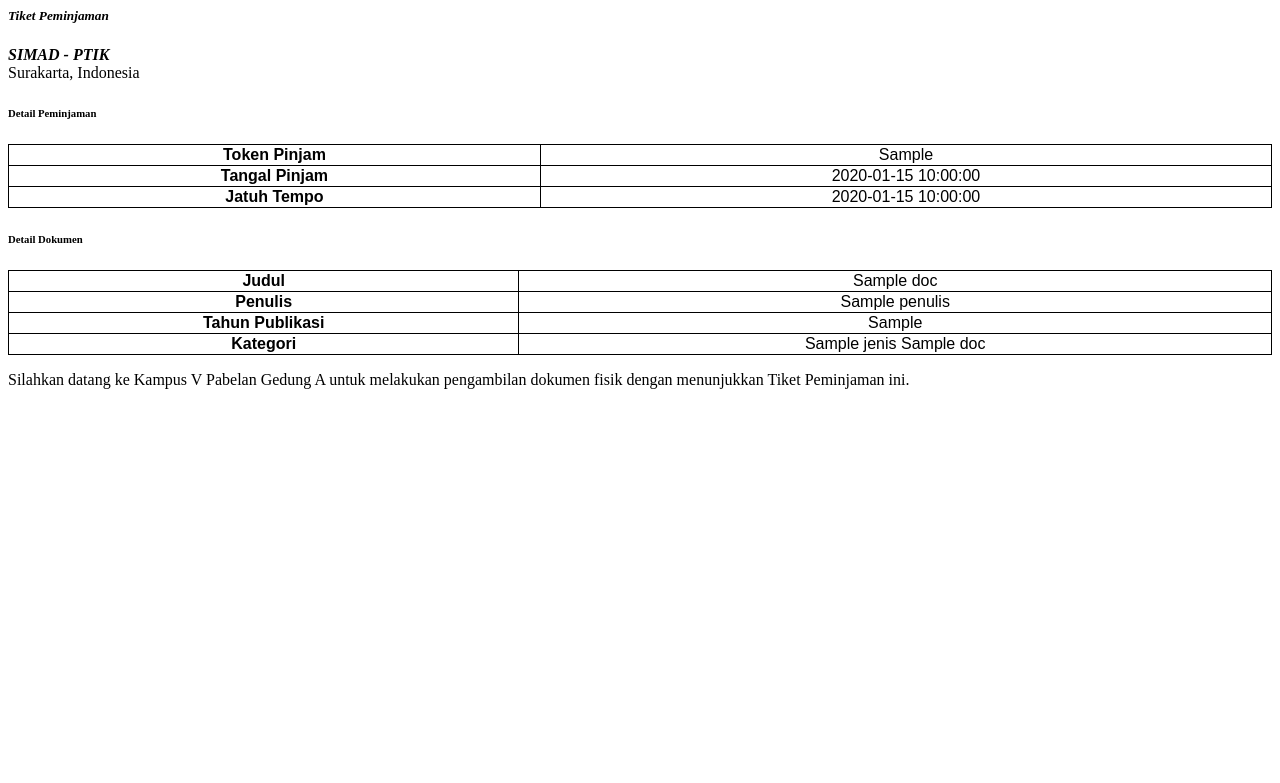
After one commit to arifpatanduk/ci4uas, a CodeIgniter 4 app: template app/Views/user/peminjaman/tiket.php in a window 1280 px wide. The commit adds this page. Shown: the top 783 px of the page. Run offline with PHP 8.4 and a stand-in for CodeIgniter, Linux system fonts and the light colour scheme; the template is opened without the code that fills it: most values are stand-ins (such as "Sample title", 1, 10 or a date in 2020); some libraries are stand-ins or nearby versions.

Commit message:
create cetak tiket

```diff
--- a/app/Config/Routes.php
+++ b/app/Config/Routes.php
@@ -61,6 +61,7 @@ $routes->get('/user/doc/(:segment)', 'Member\DocController::detail_member/$1');
 $routes->group('user', ['filter' => 'role:member'], function ($routes) {
 	$routes->get('peminjaman', 'Member\PeminjamanController::index');
 	$routes->get('peminjaman/detail/(:segment)', 'Member\PeminjamanController::detail_pinjam/$1');
+	$routes->get('peminjaman/tiket/(:segment)', 'Member\PeminjamanController::tiket/$1');
 	$routes->post('peminjaman/pinjam/(:segment)', 'Member\PeminjamanController::pinjam/$1');
 });
 
--- a/app/Views/user/peminjaman/index.php
+++ b/app/Views/user/peminjaman/index.php
@@ -65,7 +65,7 @@
                                     </td>
                                     <td class="min">
                                         <a href="<?= base_url('user/peminjaman/detail/' . $data['id_peminjaman']); ?>" class="btn btn-sm btn-secondary mx-1"><i class="fas fa-eye"></i> Detail</a>
-                                        <a href="#" class="btn btn-sm btn-primary mx-1"><i class="fas fa-download"></i> Tiket</a>
+                                        <a href="<?= base_url('user/peminjaman/tiket/' . $data['id_peminjaman']); ?>" class="btn btn-sm btn-primary mx-1"><i class="fas fa-download"></i> Tiket</a>
                                     </td>
                                 </tr>
                             <?php endforeach; ?>
--- /dev/null
+++ b/app/Views/user/peminjaman/tiket.php
@@ -0,0 +1,86 @@
+<html>
+
+<head>
+    <style>
+        table {
+            font-family: arial, sans-serif;
+            border-collapse: collapse;
+            width: 100%;
+        }
+
+        td,
+        th {
+            border: 1px solid #000000;
+            text-align: center;
+            height: 20px;
+            margin: 8px;
+        }
+    </style>
+</head>
+
+<body>
+    <h5 style="color:'#dddddd'"><i>Tiket Peminjaman</i></h5>
+    <p>
+        <strong>
+            <i>SIMAD - PTIK</i>
+        </strong>
+        <br>
+        Surakarta, Indonesia
+    </p>
+
+    <h6>
+        <div>Detail Peminjaman</div>
+    </h6>
+    <table>
+        <tbody>
+            <tr>
+                <th>Token Pinjam</th>
+                <td><?= $pinjam->token_pinjam; ?></td>
+            </tr>
+            <tr>
+                <th>Tangal Pinjam</th>
+                <td><?= $pinjam->tgl_pinjam; ?></td>
+            </tr>
+            <tr>
+                <th>Jatuh Tempo</th>
+                <td><?= $pinjam->deadline; ?></td>
+            </tr>
+        </tbody>
+    </table>
+
+
+
+
+    <h6>
+        <div>Detail Dokumen</div>
+    </h6>
+
+    <table>
+        <tbody>
+            <tr>
+                <th>Judul</th>
+                <td><?= $doc->judul; ?></td>
+            </tr>
+            <tr>
+                <th>Penulis</th>
+                <td><?= $doc->penulis; ?></td>
+            </tr>
+            <tr>
+                <th>Tahun Publikasi</th>
+                <td><?= $doc->tahun_publikasi; ?></td>
+            </tr>
+            <tr>
+                <th>Kategori</th>
+                <td>
+                    <span><?= $doc->jenis; ?></span>
+                    <span><?= $doc->nama; ?></span>
+                </td>
+            </tr>
+        </tbody>
+    </table>
+
+    <p>Silahkan datang ke Kampus V Pabelan Gedung A untuk melakukan pengambilan dokumen fisik dengan menunjukkan Tiket Peminjaman ini.</p>
+
+</body>
+
+</html>
```
Also changed, not shown: app/Controllers/Member/PeminjamanController.php (+36 -0 lines).
